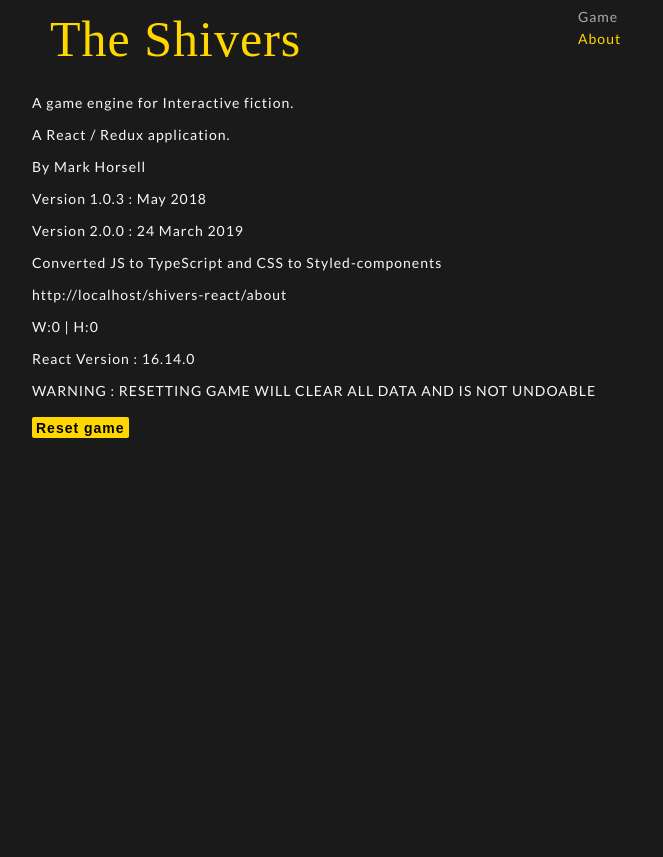
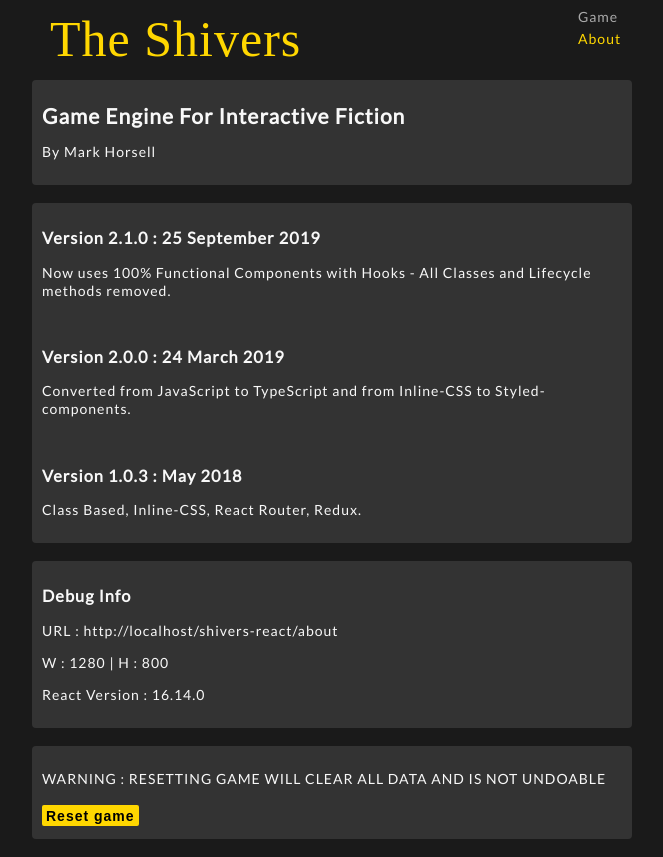
Before and after one commit to markhorsell/if-player-react, a React (Create React App) app: page /shivers-react/about in a window 1280 px wide. Shown: the whole page, without its empty margins (308-971 px from the left). Before the commit the page ends 800 px from the top, so only its background shows below. Built offline with nearby package versions, Linux system fonts and the light colour scheme; a web font is replaced by a local one.

Commit message:
about page update and tidy up

```diff
--- a/package.json
+++ b/package.json
@@ -2,8 +2,8 @@
   "name": "if-player-react",
   "version": "0.1.0",
   "private": true,
-  "homepageMH": "https://markhorsell.com/shivers-react",
-  "homepage": "http://markhorsell.github.io/if-player-react",
+  "homepage": "https://markhorsell.com/shivers-react",
+  "homepageGH": "http://markhorsell.github.io/if-player-react",
   "dependencies": {
     "@types/jest": "^24.0.18",
     "@types/lodash": "^4.14.138",
--- a/src/components/Header.tsx
+++ b/src/components/Header.tsx
@@ -8,7 +8,7 @@ const HeaderDiv = styled.div`
   position: fixed;
   top:0px;
   z-index: 1;
-
+  background-color:  ${props => theme.BACKGROUND_COLOR};
   display: inline-block;
   width:100%;
 
@@ -17,7 +17,7 @@ const HeaderDiv = styled.div`
     position:relative;
     max-width: 600px;
     margin:0 auto;
-    background-color:  ${props => theme.BACKGROUND_COLOR};
+
     height:60px;
   }
 
--- a/src/pages/About.tsx
+++ b/src/pages/About.tsx
@@ -10,7 +10,9 @@ const PageDiv = styled.div`
   margin: 70px auto 0px auto;
   padding: 10px;
   > p {
-    line-height: 18px;
+    line-height: 20px;
+    margin-block-start: 1px;
+    margin-block-end: 3px;
   }
 `;
 
@@ -27,13 +29,15 @@ const About: React.FC = (data: any) => {
   const [width, setWidth] = React.useState(0);
   const [height, setHeight] = React.useState(0);
 
-  const updateWindowDimensions = () => {
 
-    setWidth(window.innerWidth);
-    setHeight(window.innerHeight);
-  };
 
   useEffect(() => {
+    const updateWindowDimensions = () => {
+
+      setWidth(window.innerWidth);
+      setHeight(window.innerHeight);
+    };
+    updateWindowDimensions();
 
     window.addEventListener("resize", updateWindowDimensions);
     return () => {
@@ -52,30 +56,42 @@ const About: React.FC = (data: any) => {
   return (
     <React.StrictMode>
       <PageDiv>
-        <p>A game engine for Interactive fiction.</p>
-        <p>A React / Redux application.</p>
+      <div style={{ background: "#333", padding:"10px" , borderRadius:"4px"}}>
+        <h2>Game Engine For Interactive Fiction</h2>
         <p>By Mark Horsell</p>
-
-        <p>Version 1.0.3 : May 2018</p>
-
-        <p>Version 2.0.0 : 24 March 2019</p>
-        <p>Converted JS to TypeScript and CSS to Styled-components</p>
-
-        <p>{window.location.href}</p>
-        <p>
-          W:{width} | H:{height}
-        </p>
-        <p>React Version : {React.version} </p>
+        </div>
+        <br />
+        <div style={{ background: "#333", padding:"10px" , borderRadius:"4px"}}>
+        <h3>Version 2.1.0 : 25 September 2019</h3>
+        <p>Now uses 100% Functional Components with Hooks - All Classes and Lifecycle methods removed.</p>
+        <br />
+        <h3>Version 2.0.0 : 24 March 2019</h3>
+        <p>Converted from JavaScript to TypeScript and from Inline-CSS to Styled-components.</p>
+        <br />
+        <h3>Version 1.0.3 : May 2018</h3>
+        <p>Class Based, Inline-CSS, React Router, Redux.</p>
+        </div>
+        <br />
+        <div style={{ background: "#333",padding:"10px" , borderRadius:"4px" }}>
+          <h3>Debug Info</h3>
+          <p>URL : {window.location.href}</p>
+          <p>
+            W : {width} | H : {height}
+          </p>
+          <p>React Version : {React.version} </p>
+        </div>
+        <br />
         {/*
       <p>An editor is available here ------</p>
       <p>Strict mode wraps Home and About - Wrapping App will create warnings as either Provider or Router Libraries are not Strict as yet</p>
   */}
 
-
+<div style={{ background: "#333",padding:"10px" , borderRadius:"4px" }}>
         <p>
           WARNING : RESETTING GAME WILL CLEAR ALL DATA AND IS NOT UNDOABLE
           </p>
         <ActionButton onClick={handleRestart}>Reset game</ActionButton>
+        </div>
       </PageDiv>
     </React.StrictMode>
   );
--- a/src/pages/Game.tsx
+++ b/src/pages/Game.tsx
@@ -124,6 +124,7 @@ const Game: React.FC = (data: any) => {
   //TODO assets folder will be switchable later
   const assetsFolder = "theshivers";
 
+  //TODO - I shouldnt need to worry about local paths? Is webpack misconfigured?
   const isLocal = window.location.href.substr(7, 9) === "localhost";
 
   return (
```
